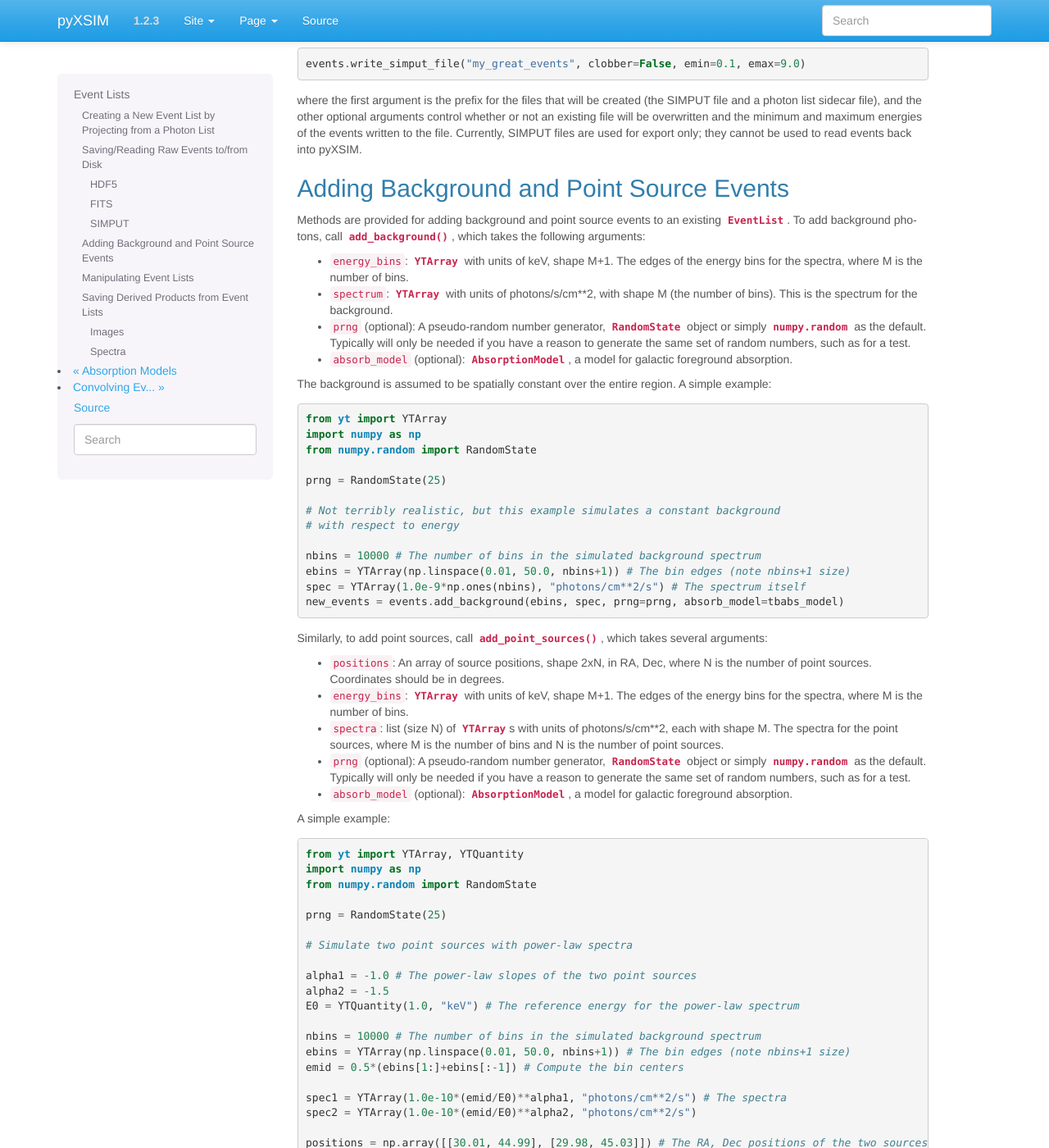
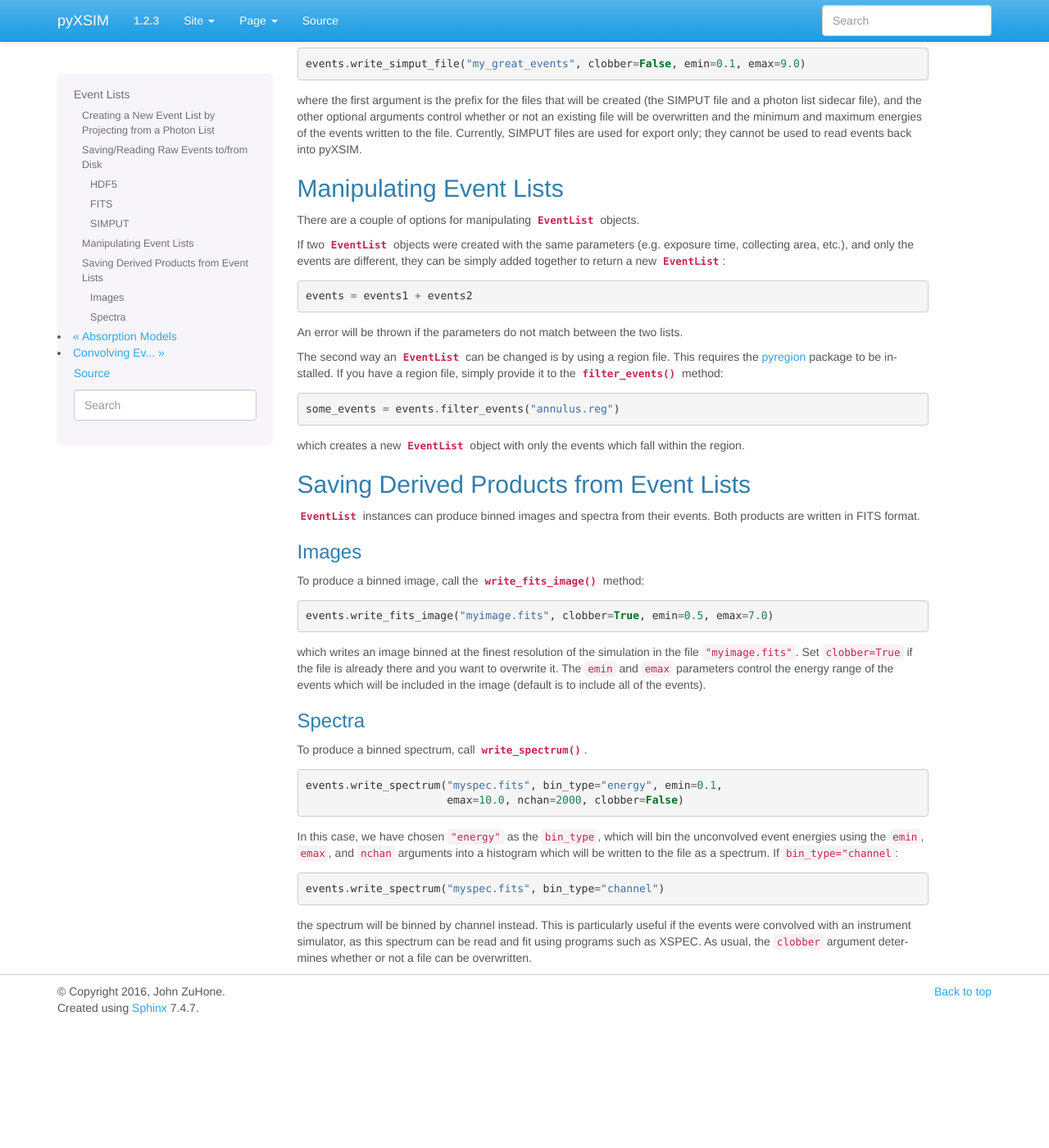
Before and after one commit to jzuhone/pyxsim, a Sphinx documentation site: the page built from doc/source/event_lists.rst, in a window 1280 px wide and 1400 px high, scrolled down 2236 px. Shown: the whole window at 82% size. Built offline with Sphinx 7.4.7, drawn with Linux system fonts in a browser that asks for light colours; after the commit the page ends 3485 px from its top, so only the background shows below that; some of the changed text lies outside the part shown.

Commit message:
Removing docs concerning point source and background events

```diff
--- a/doc/source/event_lists.rst
+++ b/doc/source/event_lists.rst
@@ -158,91 +158,6 @@ or not an existing file will be overwritten and the minimum and maximum energies
 events written to the file. Currently, SIMPUT files are used for export only; they
 cannot be used to read events back into pyXSIM.
 
-Adding Background and Point Source Events
------------------------------------------
-
-Methods are provided for adding background and point source events to an existing
-:class:`~pyxsim.event_list.EventList`. To add background photons, call
-:meth:`~pyxsim.event_list.EventList.add_background`, which takes the following arguments:
-
-* ``energy_bins``: :class:`~yt.units.yt_array.YTArray` with units of keV, shape M+1. The edges of the
-  energy bins for the spectra, where M is the number of bins.
-* ``spectrum``: :class:`~yt.units.yt_array.YTArray` with units of photons/s/cm**2,
-  with shape M (the number of bins). This is the spectrum for the background.
-* ``prng`` (optional): A pseudo-random number generator, :class:`~numpy.random.RandomState` object
-  or simply :mod:`numpy.random` as the default. Typically will only be needed if you have a reason
-  to generate the same set of random numbers, such as for a test.
-* ``absorb_model`` (optional): :class:`~pyxsim.spectral_models.AbsorptionModel`, a model for
-  galactic foreground absorption.
-
-The background is assumed to be spatially constant over the entire region. A simple example:
-
-.. code-block:: python
-
-    from yt import YTArray
-    import numpy as np
-    from numpy.random import RandomState
-
-    prng = RandomState(25)
-
-    # Not terribly realistic, but this example simulates a constant background
-    # with respect to energy
-
-    nbins = 10000 # The number of bins in the simulated background spectrum
-    ebins = YTArray(np.linspace(0.01, 50.0, nbins+1)) # The bin edges (note nbins+1 size)
-    spec = YTArray(1.0e-9*np.ones(nbins), "photons/cm**2/s") # The spectrum itself
-    new_events = events.add_background(ebins, spec, prng=prng, absorb_model=tbabs_model)
-
-Similarly, to add point sources, call :meth:`~pyxsim.event_list.EventList.add_point_sources`, which
-takes several arguments:
-
-* ``positions``: An array of source positions, shape 2xN, in RA, Dec, where N is the number of point
-  sources. Coordinates should be in degrees.
-* ``energy_bins``: :class:`~yt.units.yt_array.YTArray` with units of keV, shape M+1. The edges of the
-  energy bins for the spectra, where M is the number of bins.
-* ``spectra``: list (size N) of :class:`~yt.units.yt_array.YTArray`\s with units of photons/s/cm**2,
-  each with shape M. The spectra for the point sources, where M is the number of bins and N is
-  the number of point sources.
-* ``prng`` (optional): A pseudo-random number generator, :class:`~numpy.random.RandomState` object
-  or simply :mod:`numpy.random` as the default. Typically will only be needed if you have a reason
-  to generate the same set of random numbers, such as for a test.
-* ``absorb_model`` (optional): :class:`~pyxsim.spectral_models.AbsorptionModel`, a model for
-  galactic foreground absorption.
-
-A simple example:
-
-.. code-block:: python
-
-    from yt import YTArray, YTQuantity
-    import numpy as np
-    from numpy.random import RandomState
-
-    prng = RandomState(25)
-
-    # Simulate two point sources with power-law spectra
-
-    alpha1 = -1.0 # The power-law slopes of the two point sources
-    alpha2 = -1.5
-    E0 = YTQuantity(1.0, "keV") # The reference energy for the power-law spectrum
-
-    nbins = 10000 # The number of bins in the simulated background spectrum
-    ebins = YTArray(np.linspace(0.01, 50.0, nbins+1)) # The bin edges (note nbins+1 size)
-    emid = 0.5*(ebins[1:]+ebins[:-1]) # Compute the bin centers
-
-    spec1 = YTArray(1.0e-10*(emid/E0)**alpha1, "photons/cm**2/s") # The spectra
-    spec2 = YTArray(1.0e-10*(emid/E0)**alpha2, "photons/cm**2/s")
-
-    positions = np.array([[30.01, 44.99], [29.98, 45.03]]) # The RA, Dec positions of the two sources
-
-    new_events = events.add_point_sources(positions, ebins, [spec1, spec2], prng=prng, absorb_model=tbabs_model)
-
-For the ``absorb_model`` argument for either of these methods, it should be the same model that
-was provided when the :class:`~pyxsim.event_list.EventList` was created, for consistency.
-
-.. note::
-
-    Both of these methods return a new event list with *both* the original and new events together.
-
 Manipulating Event Lists
 ------------------------
 
```
